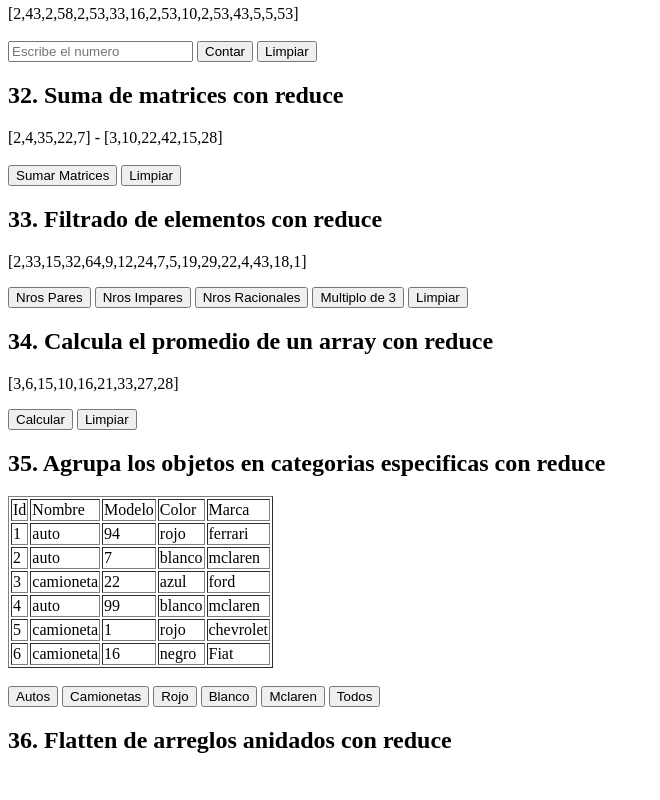
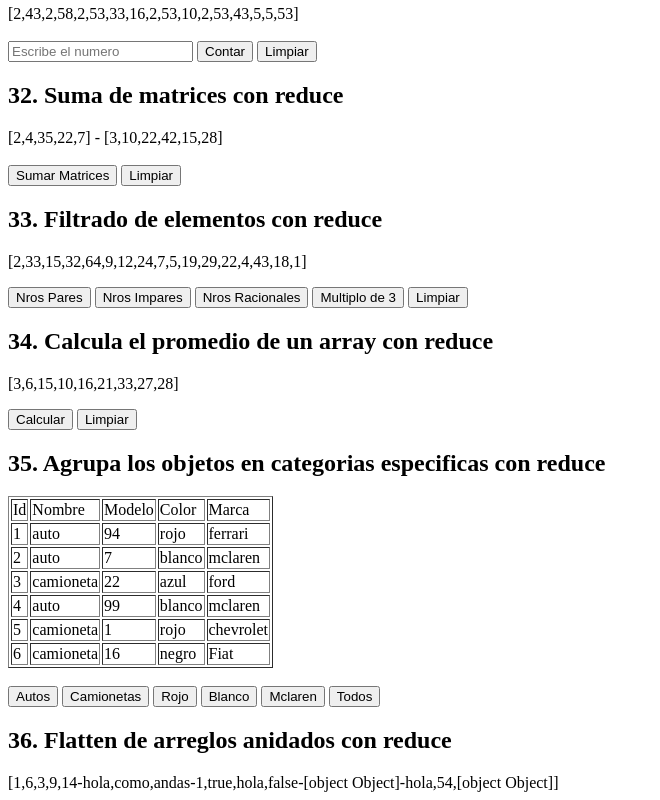
Before and after one commit to matiasmoscone1/practica-ejercicios-logica-programacion-react, a React (Vite) app: page / in a window 1280 px wide. Shown: the part 5453-6253 px from the top of the page, without its empty margins (0-660 px from the left). Before the commit the page ends 6227 px from the top, so only its background shows below. Built offline with nearby package versions, Linux system fonts and the light colour scheme.

Commit message:
Resolviendo ejercicio 36

```diff
--- a/src/ejercicios/FlattenArreglo.jsx
+++ b/src/ejercicios/FlattenArreglo.jsx
@@ -5,10 +5,17 @@
 
 const FlattenDeArreglos = () => {
 
+    const arrayPrincipal = [[1,6,3,9,14], ["hola", "como", "andas"], [1, true, "hola", false],
+    [{nombre: "matias", apellido: "moscone", edad: 27}], ["hola", 54, {objeto: "esto es un objeto"}]];
+
+
+    console.log(arrayPrincipal);
 
     return(<>
     <div>
         <h2>36. Flatten de arreglos anidados con reduce</h2>
+
+        {`[${arrayPrincipal.join("-")}]`}
 
 
 
```
